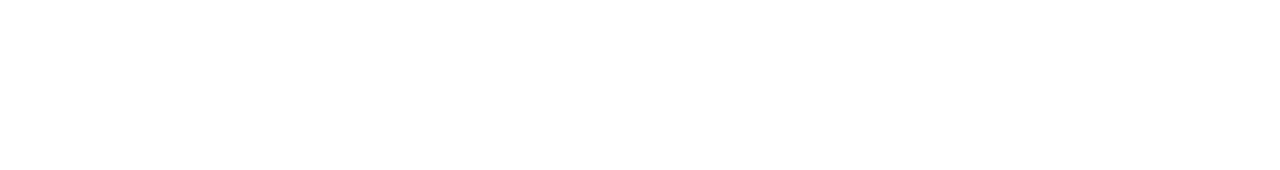
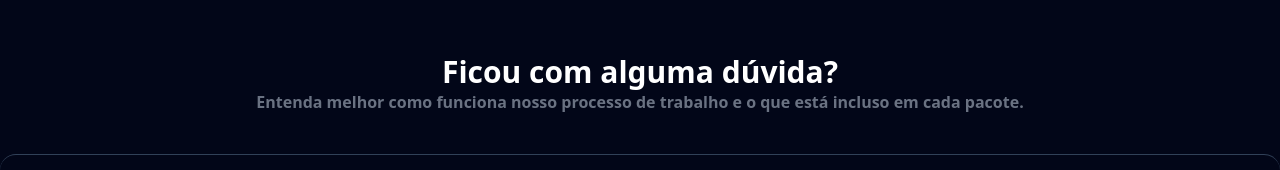
Before and after one commit to joaogabrieldev/projeto--landing-page, a React (Vite) app: page / in a window 1280 px wide. Shown: the part 3637-3807 px from the top of the page. Before the commit the page ends 2852 px from the top, so only its background shows below. Built offline with nearby package versions, Linux system fonts and the light colour scheme.

Commit message:
feat(App): Finished all App semantic structure

```diff
--- a/src/App.css
+++ b/src/App.css
@@ -1,6 +1,125 @@
 @import "tailwindcss";
+@import "tw-animate-css";
+
+@custom-variant dark (&:is(.dark *));
 
 body {
   margin: 0;
   padding: 0;
 }
+
+@theme inline {
+  --radius-sm: calc(var(--radius) - 4px);
+  --radius-md: calc(var(--radius) - 2px);
+  --radius-lg: var(--radius);
+  --radius-xl: calc(var(--radius) + 4px);
+  --color-background: var(--background);
+  --color-foreground: var(--foreground);
+  --color-card: var(--card);
+  --color-card-foreground: var(--card-foreground);
+  --color-popover: var(--popover);
+  --color-popover-foreground: var(--popover-foreground);
+  --color-primary: var(--primary);
+  --color-primary-foreground: var(--primary-foreground);
+  --color-secondary: var(--secondary);
+  --color-secondary-foreground: var(--secondary-foreground);
+  --color-muted: var(--muted);
+  --color-muted-foreground: var(--muted-foreground);
+  --color-accent: var(--accent);
+  --color-accent-foreground: var(--accent-foreground);
+  --color-destructive: var(--destructive);
+  --color-border: var(--border);
+  --color-input: var(--input);
+  --color-ring: var(--ring);
+  --color-chart-1: var(--chart-1);
+  --color-chart-2: var(--chart-2);
+  --color-chart-3: var(--chart-3);
+  --color-chart-4: var(--chart-4);
+  --color-chart-5: var(--chart-5);
+  --color-sidebar: var(--sidebar);
+  --color-sidebar-foreground: var(--sidebar-foreground);
+  --color-sidebar-primary: var(--sidebar-primary);
+  --color-sidebar-primary-foreground: var(--sidebar-primary-foreground);
+  --color-sidebar-accent: var(--sidebar-accent);
+  --color-sidebar-accent-foreground: var(--sidebar-accent-foreground);
+  --color-sidebar-border: var(--sidebar-border);
+  --color-sidebar-ring: var(--sidebar-ring);
+}
+
+:root {
+  --radius: 0.625rem;
+  --background: oklch(1 0 0);
+  --foreground: oklch(0.145 0 0);
+  --card: oklch(1 0 0);
+  --card-foreground: oklch(0.145 0 0);
+  --popover: oklch(1 0 0);
+  --popover-foreground: oklch(0.145 0 0);
+  --primary: oklch(0.205 0 0);
+  --primary-foreground: oklch(0.985 0 0);
+  --secondary: oklch(0.97 0 0);
+  --secondary-foreground: oklch(0.205 0 0);
+  --muted: oklch(0.97 0 0);
+  --muted-foreground: oklch(0.556 0 0);
+  --accent: oklch(0.97 0 0);
+  --accent-foreground: oklch(0.205 0 0);
+  --destructive: oklch(0.577 0.245 27.325);
+  --border: oklch(0.922 0 0);
+  --input: oklch(0.922 0 0);
+  --ring: oklch(0.708 0 0);
+  --chart-1: oklch(0.646 0.222 41.116);
+  --chart-2: oklch(0.6 0.118 184.704);
+  --chart-3: oklch(0.398 0.07 227.392);
+  --chart-4: oklch(0.828 0.189 84.429);
+  --chart-5: oklch(0.769 0.188 70.08);
+  --sidebar: oklch(0.985 0 0);
+  --sidebar-foreground: oklch(0.145 0 0);
+  --sidebar-primary: oklch(0.205 0 0);
+  --sidebar-primary-foreground: oklch(0.985 0 0);
+  --sidebar-accent: oklch(0.97 0 0);
+  --sidebar-accent-foreground: oklch(0.205 0 0);
+  --sidebar-border: oklch(0.922 0 0);
+  --sidebar-ring: oklch(0.708 0 0);
+}
+
+.dark {
+  --background: oklch(0.145 0 0);
+  --foreground: oklch(0.985 0 0);
+  --card: oklch(0.205 0 0);
+  --card-foreground: oklch(0.985 0 0);
+  --popover: oklch(0.205 0 0);
+  --popover-foreground: oklch(0.985 0 0);
+  --primary: oklch(0.922 0 0);
+  --primary-foreground: oklch(0.205 0 0);
+  --secondary: oklch(0.269 0 0);
+  --secondary-foreground: oklch(0.985 0 0);
+  --muted: oklch(0.269 0 0);
+  --muted-foreground: oklch(0.708 0 0);
+  --accent: oklch(0.269 0 0);
+  --accent-foreground: oklch(0.985 0 0);
+  --destructive: oklch(0.704 0.191 22.216);
+  --border: oklch(1 0 0 / 10%);
+  --input: oklch(1 0 0 / 15%);
+  --ring: oklch(0.556 0 0);
+  --chart-1: oklch(0.488 0.243 264.376);
+  --chart-2: oklch(0.696 0.17 162.48);
+  --chart-3: oklch(0.769 0.188 70.08);
+  --chart-4: oklch(0.627 0.265 303.9);
+  --chart-5: oklch(0.645 0.246 16.439);
+  --sidebar: oklch(0.205 0 0);
+  --sidebar-foreground: oklch(0.985 0 0);
+  --sidebar-primary: oklch(0.488 0.243 264.376);
+  --sidebar-primary-foreground: oklch(0.985 0 0);
+  --sidebar-accent: oklch(0.269 0 0);
+  --sidebar-accent-foreground: oklch(0.985 0 0);
+  --sidebar-border: oklch(1 0 0 / 10%);
+  --sidebar-ring: oklch(0.556 0 0);
+}
+
+@layer base {
+  * {
+    @apply border-border outline-ring/50;
+  }
+  body {
+    @apply bg-background text-foreground;
+  }
+}
--- a/src/App.tsx
+++ b/src/App.tsx
@@ -5,8 +5,9 @@
 import Navbar from "./widgets/Navbar/Navbar";
 import NormalBody from "./widgets/NormalBody/NormalBody";
 import Resources from "./widgets/Resources/Resources";
-import Prices from "./widgets/Prices/Prices";
+import Prices from "./widgets/Plans/Plans";
 import Testimonials from "./widgets/Testimonials/Testimonials";
+import FAQ from "./widgets/FAQ/FAQ";
 
 function App() {
   return (
@@ -23,6 +24,7 @@
           <Resources />
           <Testimonials />
           <Prices />
+          <FAQ />
         </main>
         <footer></footer>
       </NormalBody>
```
